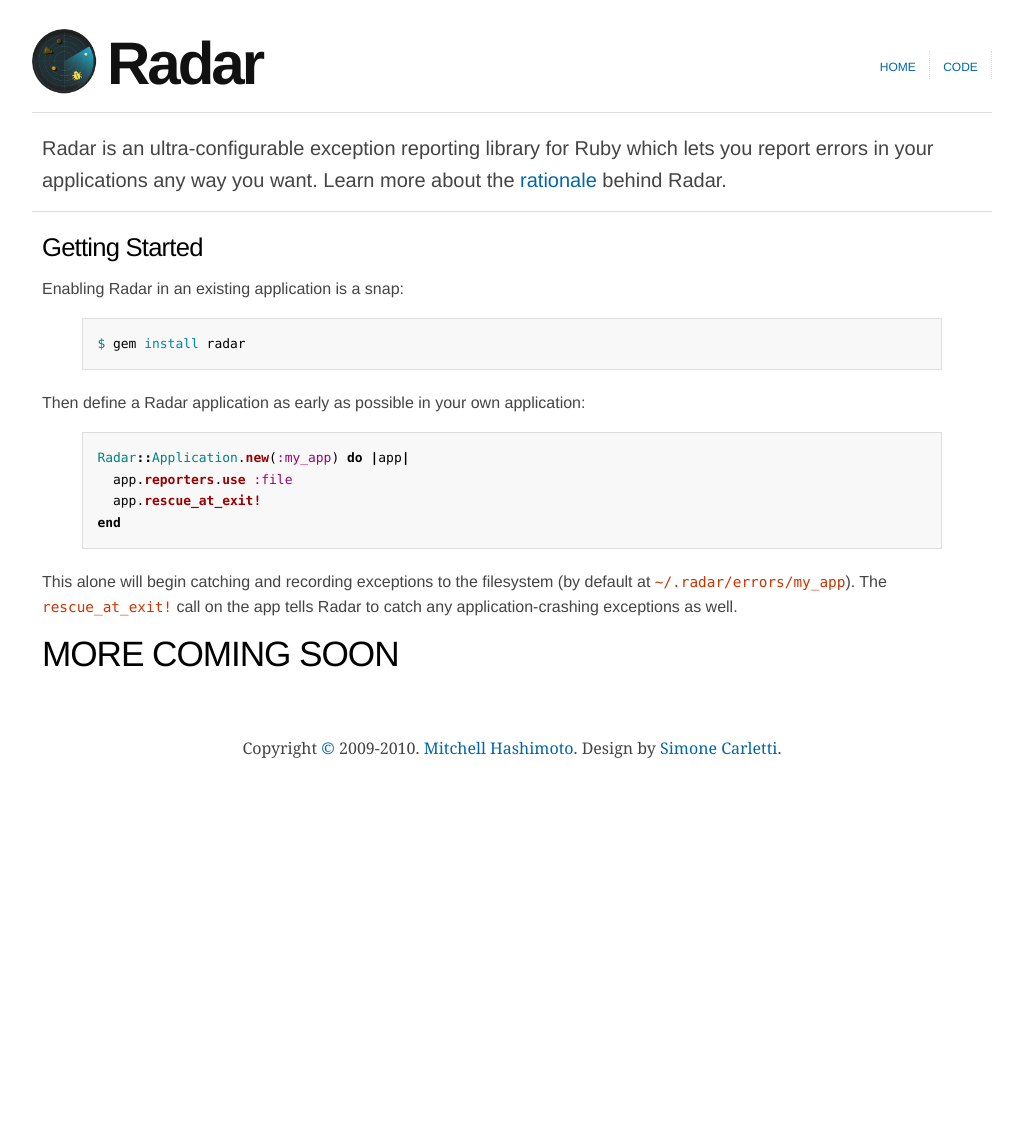
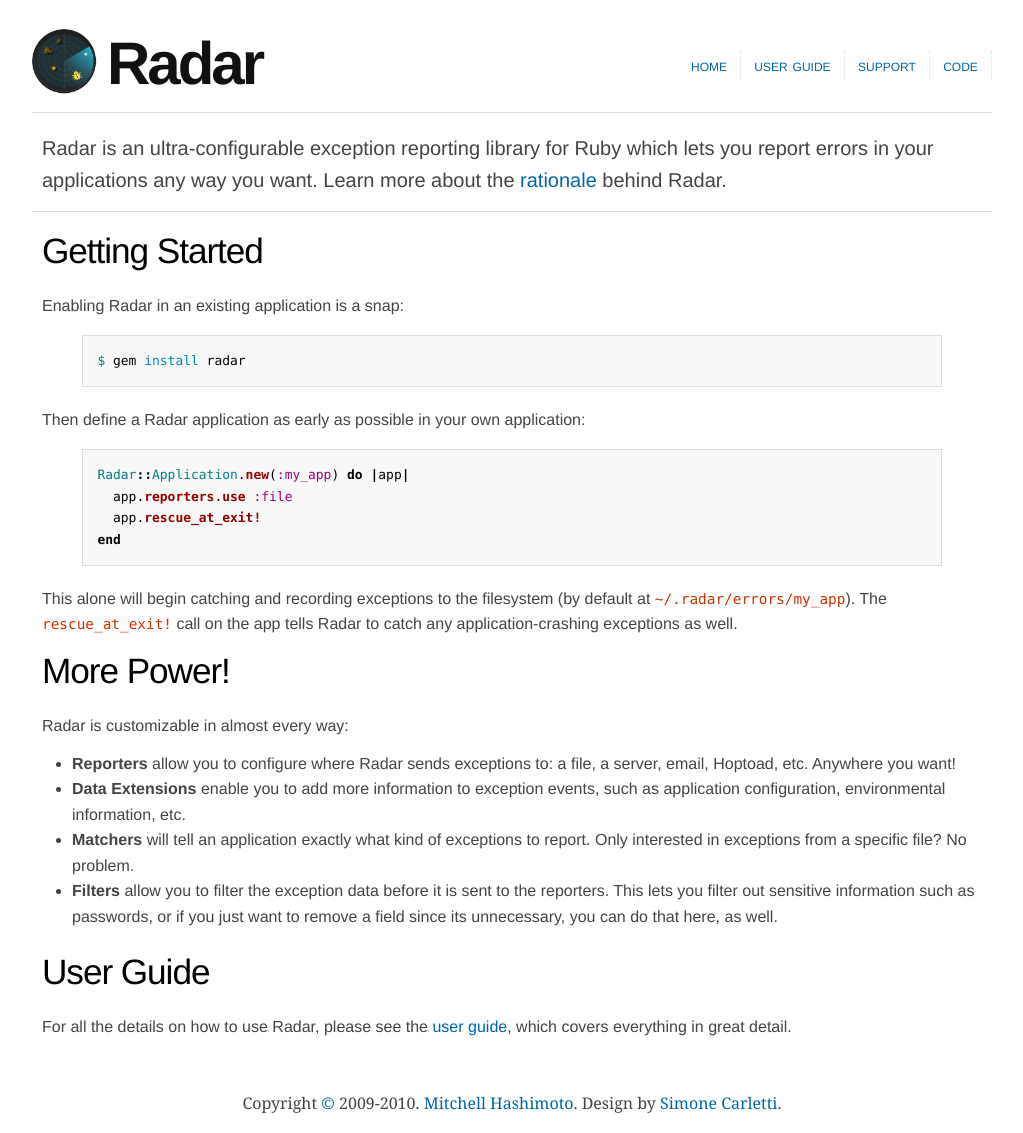
Before and after one commit to mitchellh/radar, a Jekyll site: the page built from index.md, in a window 1280 px wide. Shown: the whole page, without its empty margins (128-1151 px from the left). Built offline with Jekyll 4.4.1, drawn with Linux system fonts in a browser that asks for light colours; before the commit the page ends 900 px from its top, so only the background shows below that.

Commit message:
Added support HTML page

```diff
--- a/_includes/header.html
+++ b/_includes/header.html
@@ -25,6 +25,8 @@
     <div id="navigation">
       <ul id="nav">
         <li><a href="/">home</a></li>
+        <li><a href="/">user guide</a></li>
+        <li><a href="/support.html">support</a></li>
         <li><a href="http://github.com/mitchellh/radar">code</a></li>
       </ul>
     </div>
--- a/index.md
+++ b/index.md
@@ -9,8 +9,7 @@
   behind Radar.
 </div>
 
-
-## Getting Started
+# Getting Started
 
 Enabling Radar in an existing application is a snap:
 
@@ -31,4 +30,23 @@
 (by default at `~/.radar/errors/my_app`). The `rescue_at_exit!` call on the
 app tells Radar to catch any application-crashing exceptions as well.
 
-# MORE COMING SOON
+# More Power!
+
+Radar is customizable in almost every way:
+
+* **Reporters** allow you to configure where Radar sends exceptions to:
+  a file, a server, email, Hoptoad, etc. Anywhere you want!
+* **Data Extensions** enable you to add more information to exception
+  events, such as application configuration, environmental information,
+  etc.
+* **Matchers** will tell an application exactly what kind of exceptions
+  to report. Only interested in exceptions from a specific file? No problem.
+* **Filters** allow you to filter the exception data before it is sent
+  to the reporters. This lets you filter out sensitive information such
+  as passwords, or if you just want to remove a field since its unnecessary,
+  you can do that here, as well.
+
+# User Guide
+
+For all the details on how to use Radar, please see the [user guide](#),
+which covers everything in great detail.
```
Also changed, not shown: support.md (added, +13 -0 lines).
